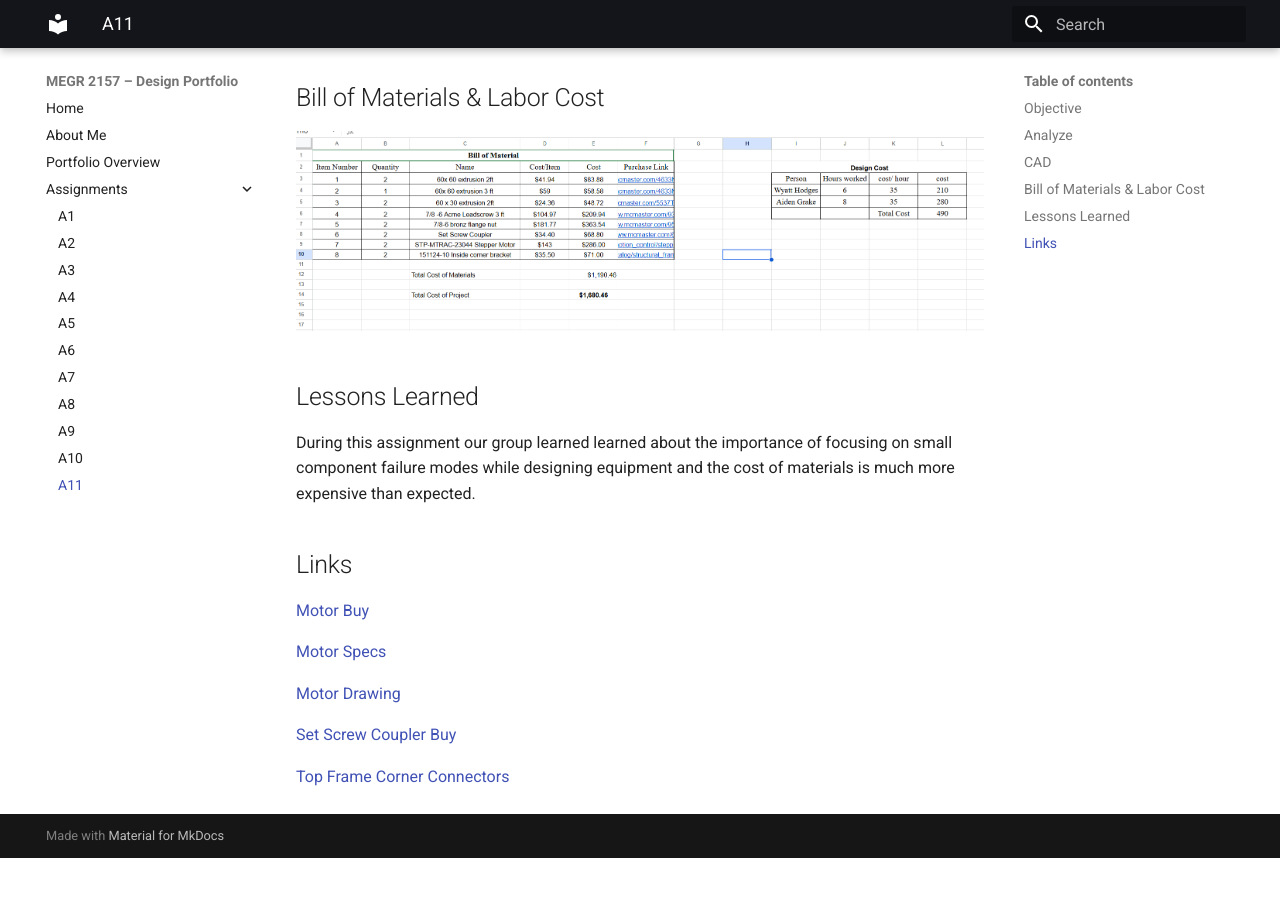
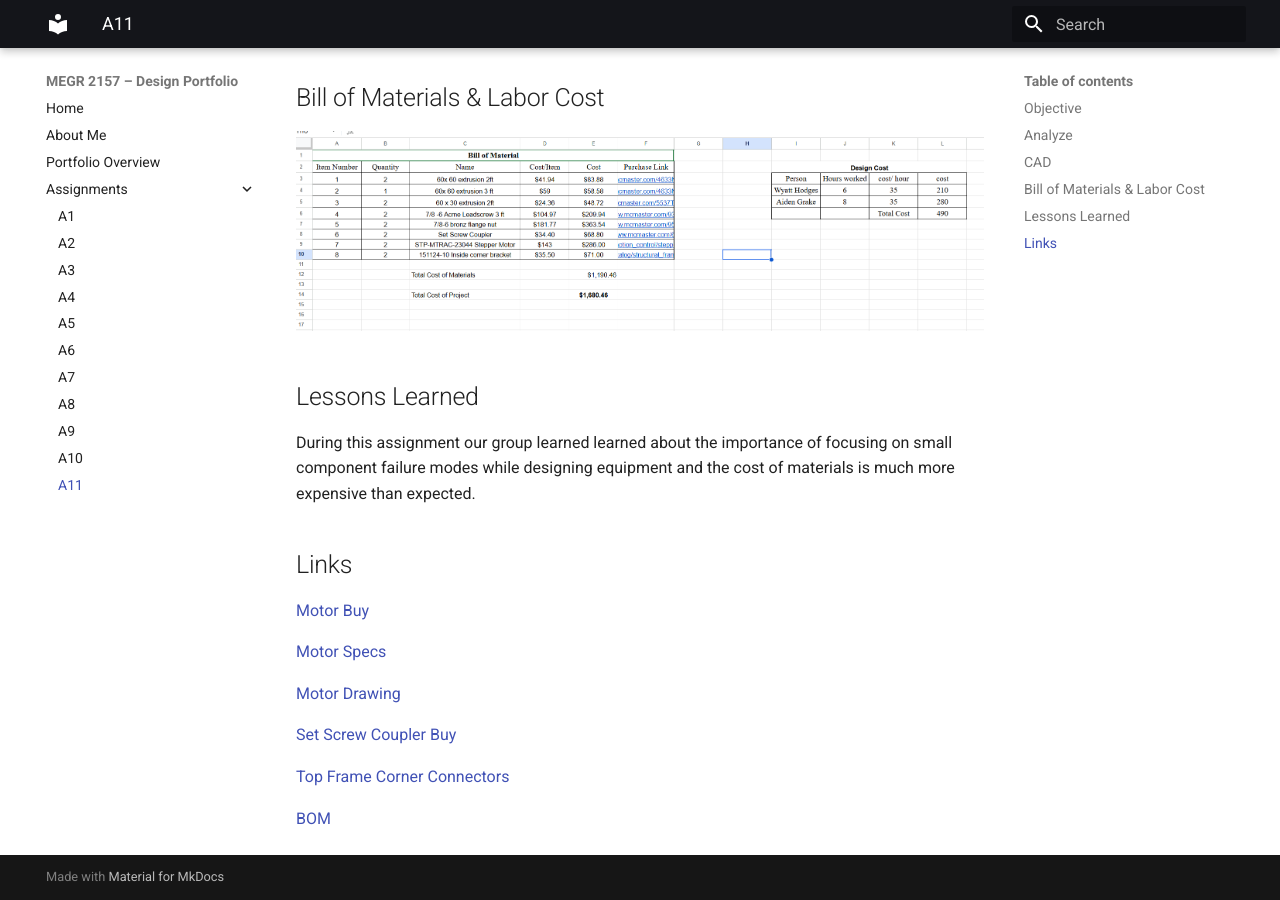
Before and after one commit to whodges5-art/wyatt-hodges-design-projects-portfolio, an MkDocs documentation site: the page built from docs/assignments/a11/index.md, in a window 1280 px wide and 900 px high, scrolled down 10681 px. Built offline with MkDocs 1.6.1 and Material for MkDocs 9.7.7, drawn with Linux system fonts in a browser that asks for light colours; before the commit the page ends 11539 px from its top, so only the background shows below that.

Commit message:
Update index.md

```diff
--- a/docs/assignments/a11/index.md
+++ b/docs/assignments/a11/index.md
@@ -76,3 +76,5 @@ During this assignment our group learned learned about the importance of focusin
 [Set Screw Coupler Buy](https://www.mcmaster.com/6412K44/)
 
 [Top Frame Corner Connectors](https://www.automationdirect.com/adc/shopping/catalog/structural_frames_-z-_rails/brackets_for_t-slotted_rails/151124-10)
+
+[BOM](A11BOM.xlsx)
```
